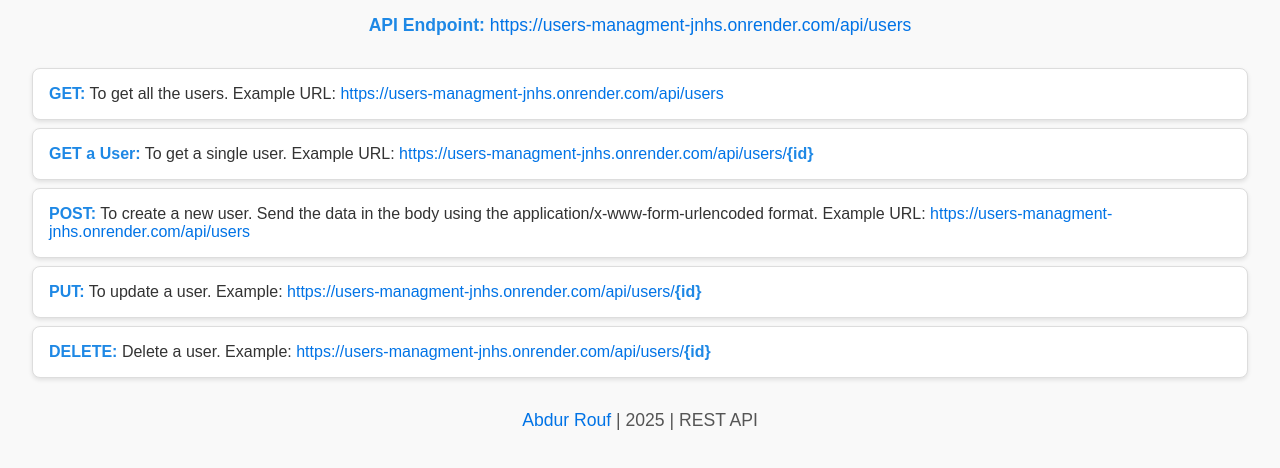
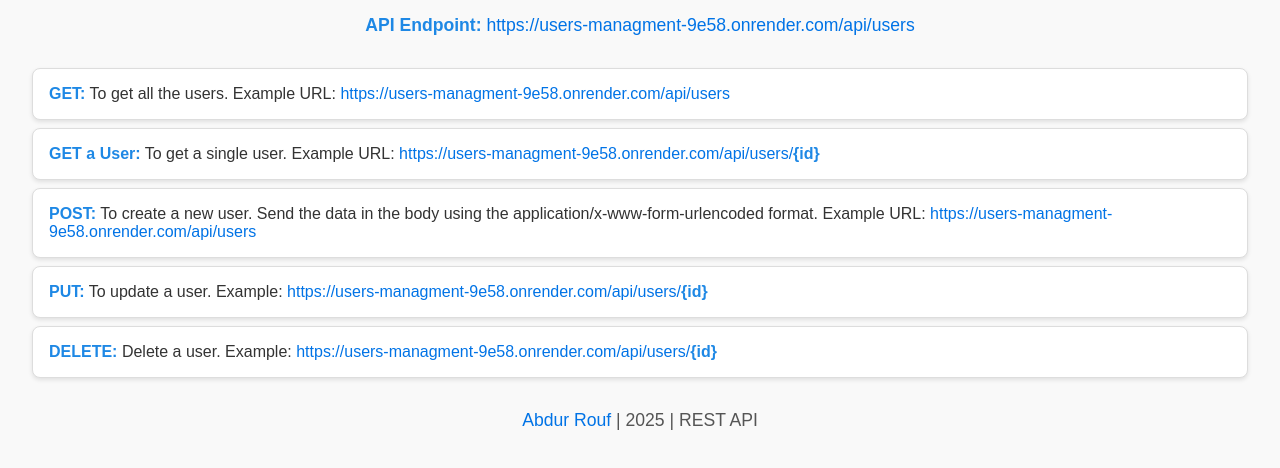
Before and after one commit to arouf01/users-managment, a website: page views/index.html in a window 1280 px wide. Shown: the part 78-546 px from the top of the page. Drawn offline with Linux system fonts and the light colour scheme.

Commit message:
link changed

```diff
--- a/views/index.html
+++ b/views/index.html
@@ -77,22 +77,22 @@
     <p>
       <strong>API Endpoint:</strong>
       <a
-        href="https://users-managment-jnhs.onrender.com/api/users"
+        href="https://users-managment-9e58.onrender.com/api/users"
         target="_blank"
-        >https://users-managment-jnhs.onrender.com/api/users</a
+        >https://users-managment-9e58.onrender.com/api/users</a
       >
     </p>
     <ul>
       <li>
         <strong>GET:</strong> To get all the users. Example URL:
         <a href="#" target="_blank" rel="noopener noreferrer"
-          >https://users-managment-jnhs.onrender.com/api/users</a
+          >https://users-managment-9e58.onrender.com/api/users</a
         >
       </li>
       <li>
         <strong>GET a User:</strong> To get a single user. Example URL:
         <a href="#"
-          >https://users-managment-jnhs.onrender.com/api/users/<strong
+          >https://users-managment-9e58.onrender.com/api/users/<strong
             >{id}</strong
           ></a
         >
@@ -101,13 +101,13 @@
         <strong>POST:</strong> To create a new user. Send the data in the body
         using the application/x-www-form-urlencoded format. Example URL:
         <a href="#" target="_blank" rel="noopener noreferrer"
-          >https://users-managment-jnhs.onrender.com/api/users</a
+          >https://users-managment-9e58.onrender.com/api/users</a
         >
       </li>
       <li>
         <strong>PUT:</strong> To update a user. Example:
         <a href="#"
-          >https://users-managment-jnhs.onrender.com/api/users/<strong
+          >https://users-managment-9e58.onrender.com/api/users/<strong
             >{id}</strong
           ></a
         >
@@ -115,7 +115,7 @@
       <li>
         <strong>DELETE:</strong> Delete a user. Example:
         <a href="#"
-          >https://users-managment-jnhs.onrender.com/api/users/<strong
+          >https://users-managment-9e58.onrender.com/api/users/<strong
             >{id}</strong
           ></a
         >
```
